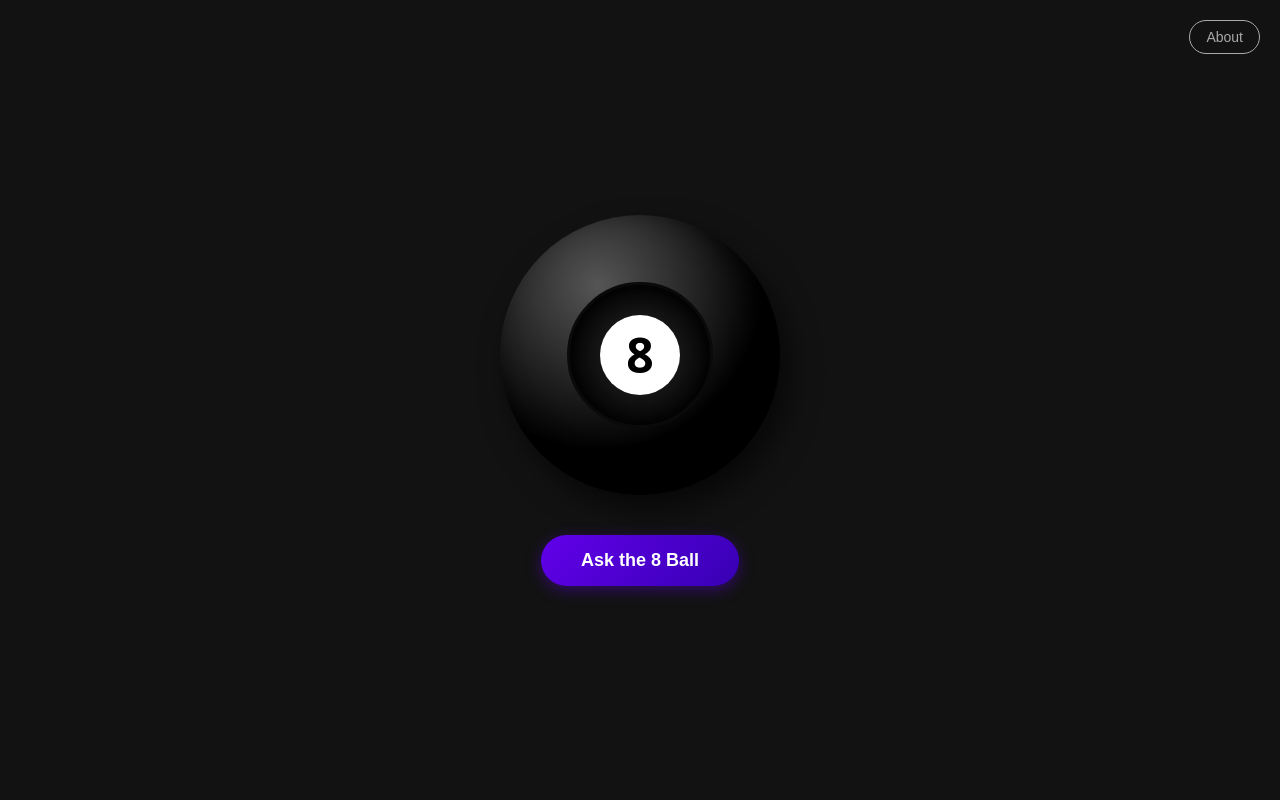
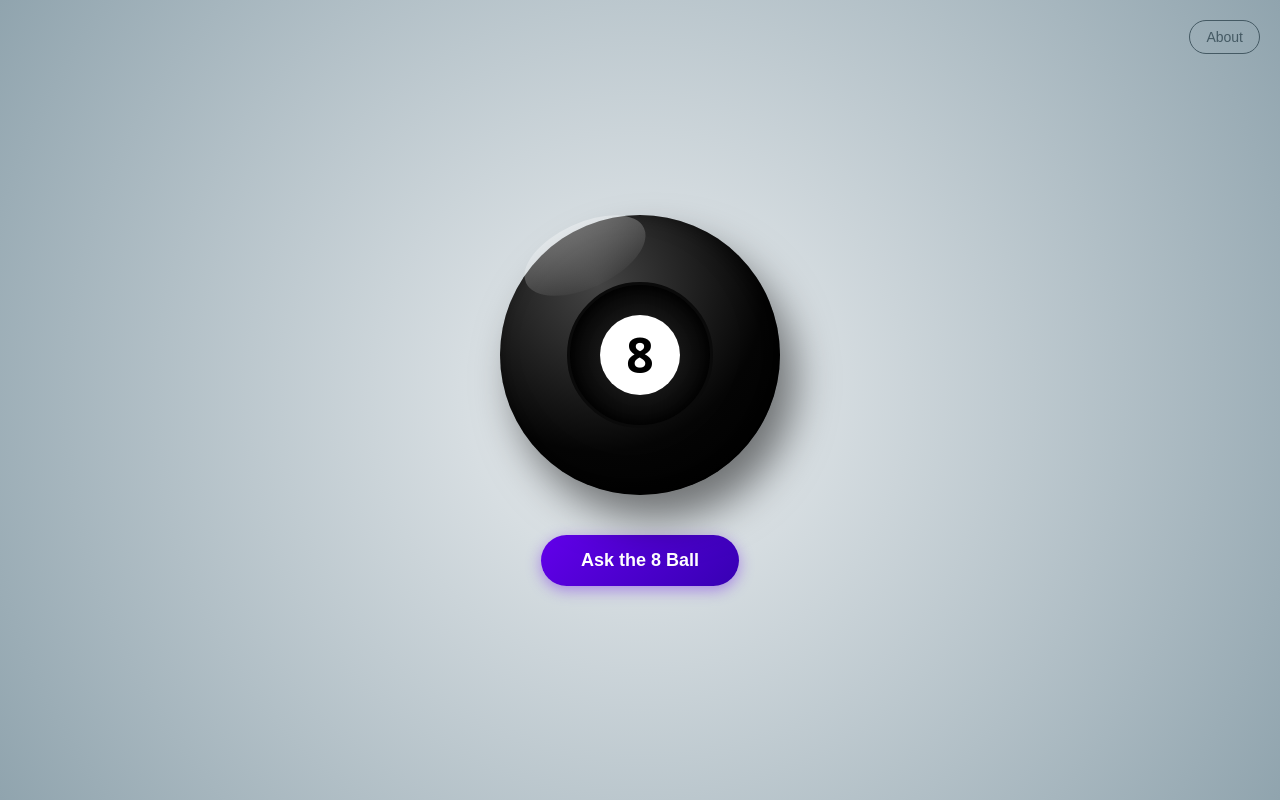
Before and after one commit to robot-nuns/Magic8Ball, a plain HTML site: page index.html in a window 1280 px wide. Drawn offline with Linux system fonts and the light colour scheme.

Commit message:
Color Changes

```diff
--- a/index.html
+++ b/index.html
@@ -5,12 +5,13 @@
     <meta name="viewport" content="width=device-width, initial-scale=1.0, maximum-scale=1.0, user-scalable=no">
     <title>Magic 8 Ball</title>
     <style>
-        /* Base Styles & Mobile Readability */
+/* Base Styles & Lighter Background */
         body {
             margin: 0;
             padding: 0;
-            background-color: #121212;
-            color: #ffffff;
+            /* A soft slate-grey radial gradient */
+            background: radial-gradient(circle at center, #eceff1 0%, #90a4ae 100%);
+            color: #333333;
             font-family: system-ui, -apple-system, BlinkMacSystemFont, 'Segoe UI', Roboto, sans-serif;
             display: flex;
             flex-direction: column;
@@ -31,10 +32,11 @@
             justify-content: flex-end;
         }
 
+        /* Adjusted About Button for Light Background */
         .about-btn {
             background: transparent;
-            color: #aaaaaa;
-            border: 1px solid #aaaaaa;
+            color: #455a64;
+            border: 1px solid #455a64;
             padding: 8px 16px;
             border-radius: 20px;
             font-size: 14px;
@@ -43,8 +45,9 @@
         }
 
         .about-btn:hover {
-            color: #ffffff;
-            border-color: #ffffff;
+            color: #111111;
+            border-color: #111111;
+            background: rgba(255,255,255,0.2);
         }
 
         /* Magic 8 Ball CSS Art */
@@ -53,18 +56,37 @@
             margin-bottom: 40px;
         }
 
+        /* Updated: Richer 3D Shadows for Light Background */
         .eight-ball {
             width: 280px;
             height: 280px;
-            background: radial-gradient(circle at 35% 25%, #555555, #000000 60%);
+            background: radial-gradient(circle at 35% 25%, #444444, #050505 60%, #000000 100%);
             border-radius: 50%;
-            box-shadow: inset -15px -15px 30px rgba(0,0,0,0.9), 10px 15px 30px rgba(0,0,0,0.6);
+            /* Softer inset shadow, much stronger drop shadow so it grounds the ball */
+            box-shadow: inset -10px -10px 25px rgba(0,0,0,0.8), 15px 25px 40px rgba(0,0,0,0.5);
             display: flex;
             justify-content: center;
             align-items: center;
             position: relative;
         }
 
+        /* NEW: The Glossy Reflection Highlight */
+        .eight-ball::before {
+            content: "";
+            position: absolute;
+            top: 8px;
+            left: 20px;
+            width: 130px;
+            height: 65px;
+            border-radius: 50%;
+            /* A semi-transparent white curve that fades out */
+            background: linear-gradient(to bottom, rgba(255,255,255,0.35), rgba(255,255,255,0.02));
+            transform: rotate(-25deg);
+            pointer-events: none; /* Ensures the gloss doesn't block interactions */
+            z-index: 2;
+        }
+
+        /* Ensure window sits below the gloss for maximum realism */
         .window {
             width: 140px;
             height: 140px;
@@ -76,6 +98,7 @@
             align-items: center;
             position: relative;
             box-shadow: inset 0 0 15px rgba(0,0,0,1);
+            z-index: 1;
         }
 
         /* The white circle with the 8 */
@@ -243,9 +266,7 @@
                A product of TRI-Corporation.<br>
                tri-corp-tinkerer@pm.me<br>
 			   ...<br>
-			   Use responsibly... or not...<br>
-               ...<br>
-               Version: 1.0, 2026-09-02
+			   Use responsibly... or not...
 			   </p>
         </div>
     </div>
```
